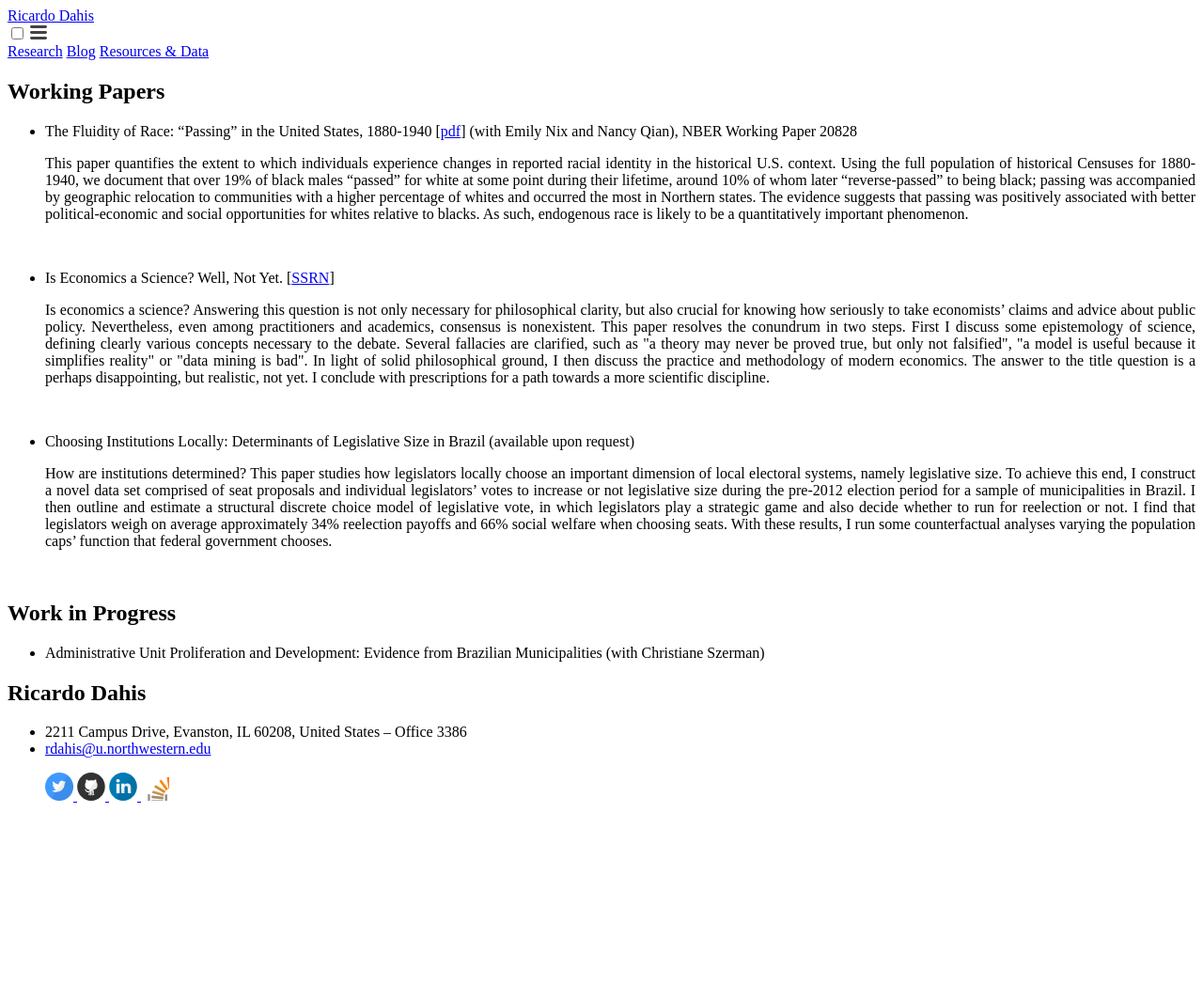
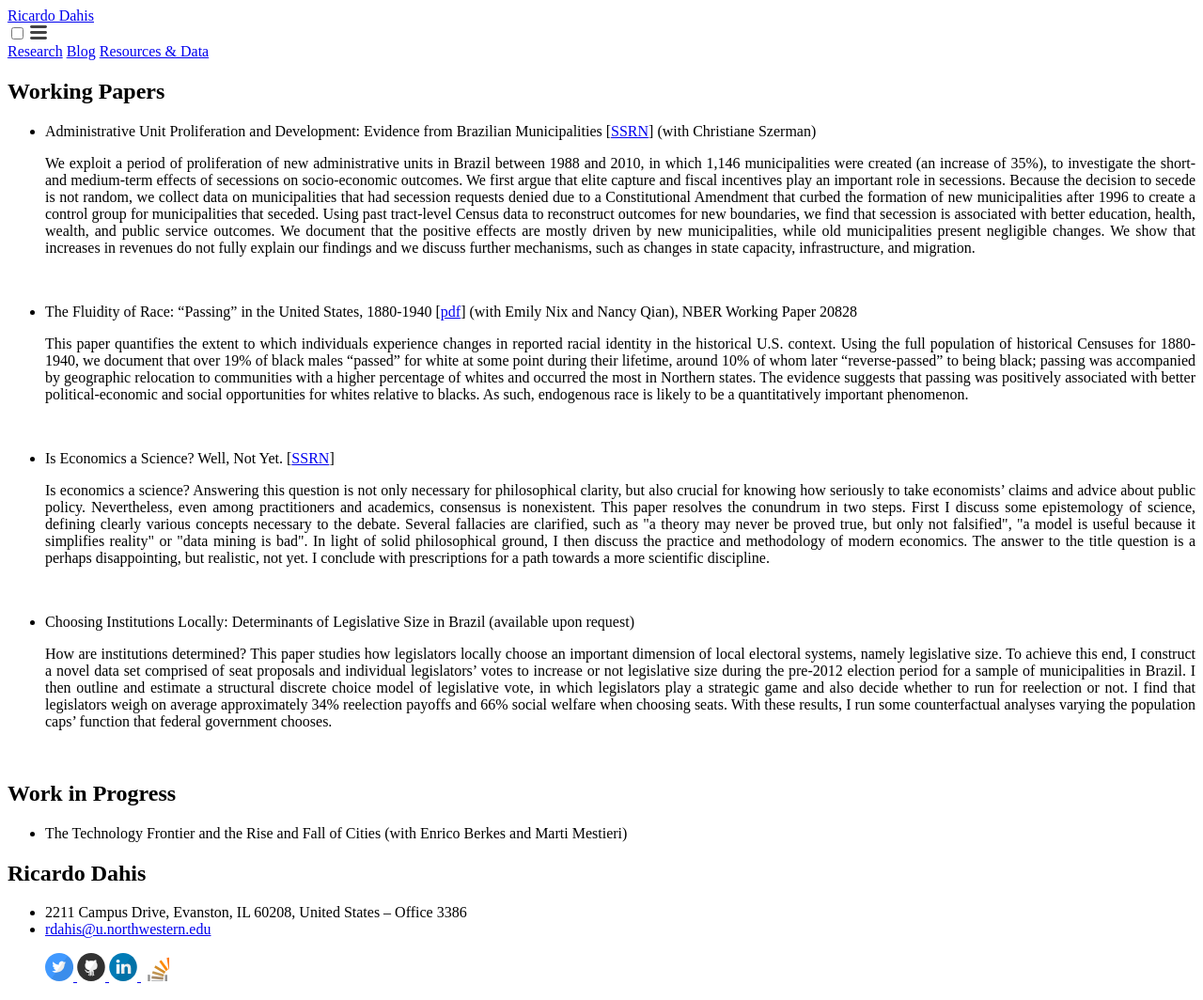
Before and after one commit to rdahis/rdahis.github.io, a Jekyll site: the page built from 1-research.md, in a window 1280 px wide. Shown: the whole page at 94% size. Built offline with Jekyll 4.4.1, drawn with Linux system fonts in a browser that asks for light colours; a script that is not in the unit is left out; before the commit the page ends 900 px from its top, so only the background shows below that.

Commit message:
Updates AUPD abstract and SSRN.

```diff
--- a/1-research.md
+++ b/1-research.md
@@ -6,6 +6,11 @@ permalink: /research/
 
 # Working Papers
 
+- Administrative Unit Proliferation and Development: Evidence from Brazilian Municipalities [[SSRN](https://ssrn.com/abstract=3125757){:target="_blank"}] (with Christiane Szerman)
+
+   <p style="text-align: justify;"> We exploit a period of proliferation of new administrative units in Brazil between 1988 and 2010, in which 1,146 municipalities were created (an increase of 35%), to investigate the short- and medium-term effects of secessions on socio-economic outcomes. We first argue that elite capture and fiscal incentives play an important role in secessions. Because the decision to secede is not random, we collect data on municipalities that had secession requests denied due to a Constitutional Amendment that curbed the formation of new municipalities after 1996 to create a control group for municipalities that seceded. Using past tract-level Census data to reconstruct outcomes for new boundaries, we find that secession is associated with better education, health, wealth, and public service outcomes. We document that the positive effects are mostly driven by new municipalities, while old municipalities present negligible changes. We show that increases in revenues do not fully explain our findings and we discuss further mechanisms, such as changes in state capacity, infrastructure, and migration. </p>
+
+<br>
 - The Fluidity of Race: “Passing” in the United States, 1880-1940 [[pdf](http://www.nber.org/papers/w20828){:target="_blank"}] (with Emily Nix and Nancy Qian), NBER Working Paper 20828
 
    <p style="text-align: justify;"> This paper quantifies the extent to which individuals experience changes in reported racial identity in the historical U.S. context. Using the full population of historical Censuses for 1880-1940, we document that over 19% of black males “passed” for white at some point during their lifetime, around 10% of whom later “reverse-passed” to being black; passing was accompanied by geographic relocation to communities with a higher percentage of whites and occurred the most in Northern states. The evidence suggests that passing was positively associated with better political-economic and social opportunities for whites relative to blacks. As such, endogenous race is likely to be a quantitatively important phenomenon. </p>
@@ -24,4 +29,4 @@ permalink: /research/
 
 # Work in Progress
 
-- Administrative Unit Proliferation and Development: Evidence from Brazilian Municipalities (with Christiane Szerman)
+- The Technology Frontier and the Rise and Fall of Cities (with Enrico Berkes and Marti Mestieri)
```
